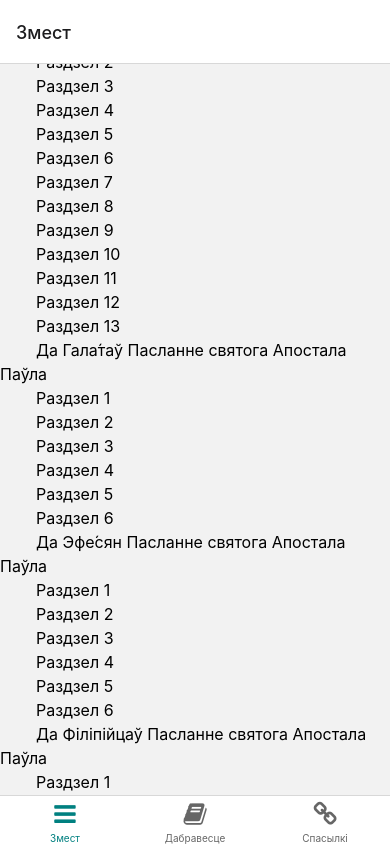
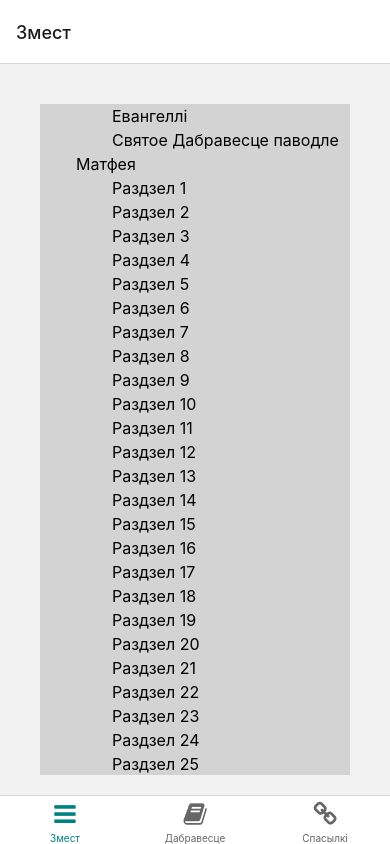
Before and after one commit to Vorvule/dabravesce-expo, a React Native app: screen / in a window 390 px wide. Built offline with nearby package versions, Linux system fonts and the light colour scheme.

Commit message:
ScrollView added

```diff
--- a/App.js
+++ b/App.js
@@ -1,6 +1,4 @@
 import * as React from "react";
-
-import { ScrollView } from "react-native";
 
 import { NavigationContainer } from "@react-navigation/native";
 
--- a/app.json
+++ b/app.json
@@ -1,7 +1,7 @@
 {
   "expo": {
-    "name": "notjust",
-    "slug": "notjust",
+    "name": "dabravesce",
+    "slug": "dabravesce",
     "version": "1.0.0",
     "orientation": "portrait",
     "icon": "./assets/icon.png",
--- a/components/Menu/AlbumList.jsx
+++ b/components/Menu/AlbumList.jsx
@@ -6,13 +6,9 @@ import { Ul } from "../../src/components/LeftColumn/Menu/Ul";
 
 export default function AlbumList({ albums }) {
   return albums.map((album, key) => {
-    const id = album.idEn;
-
     return (
       <View key={key}>
-        {/* album name, toggle shows BookLists */}
-        <Text onPress={() => Ul.toggleShow(id)}>{album.name}</Text>
-        {/* UL list */}
+        <Text onPress={() => Ul.toggleShow(album.idEn)}>{album.name}</Text>
         <View>
           <BookList albumKey={key} books={album.text} />
         </View>
@@ -20,12 +16,3 @@ export default function AlbumList({ albums }) {
     );
   });
 }
-
-const styles = StyleSheet.create({
-  txt: {
-    fontSize: 16,
-    textIndent: 36,
-    lineHeight: 24,
-    marginBottom: 15,
-  },
-});
--- a/components/Menu/BookList.jsx
+++ b/components/Menu/BookList.jsx
@@ -1,4 +1,6 @@
 import { StyleSheet, Text, View } from "react-native";
+
+import { Ul } from "../../src/components/LeftColumn/Menu/Ul";
 
 import ChapterList from "./ChapterList";
 
@@ -6,9 +8,7 @@ export default function BookList({ books, albumKey }) {
   return books.map((book, key) => {
     return (
       <View key={key}>
-        {/* book name, toggle shows chapters */}
-        <Text>{book.name}</Text>
-        {/* UL list */}
+        <Text onPress={() => Ul.toggleShow(book.idEn)}>{book.name}</Text>
         <View>
           <ChapterList albumKey={albumKey} bookKey={key} chapters={book.text} />
         </View>
@@ -16,12 +16,3 @@ export default function BookList({ books, albumKey }) {
     );
   });
 }
-
-const styles = StyleSheet.create({
-  txt: {
-    fontSize: 16,
-    textIndent: 36,
-    lineHeight: 24,
-    marginBottom: 15,
-  },
-});
--- a/components/Menu/ChapterList.jsx
+++ b/components/Menu/ChapterList.jsx
@@ -1,4 +1,4 @@
-import { StyleSheet, Text, View } from "react-native";
+import { StyleSheet, Text } from "react-native";
 
 export default function ChapterList({ albumKey, bookKey, chapters }) {
   return chapters.map((chapter, chapterKey) => {
@@ -11,12 +11,3 @@ export default function ChapterList({ albumKey, bookKey, chapters }) {
     );
   });
 }
-
-const styles = StyleSheet.create({
-  txt: {
-    fontSize: 16,
-    textIndent: 36,
-    lineHeight: 24,
-    marginBottom: 15,
-  },
-});
--- a/screens/Content.js
+++ b/screens/Content.js
@@ -1,11 +1,26 @@
-import { View } from "react-native";
+import { ScrollView, View, StyleSheet } from "react-native";
 
 import Menu from "../components/Menu/Content";
 
 export function Content() {
   return (
-    <View style={{ flex: 1, justifyContent: "center", alignItems: "center" }}>
+    <ScrollView
+      contentContainerStyle={styles.contentContainer}
+      style={styles.scrollView}
+    >
       <Menu />
-    </View>
+    </ScrollView>
   );
 }
+
+const styles = StyleSheet.create({
+  scrollView: {
+    maxWidth: 800,
+    margin: 20,
+    alignSelf: "center",
+    padding: 20,
+  },
+  contentContainer: {
+    backgroundColor: "lightgrey",
+  },
+});
```
